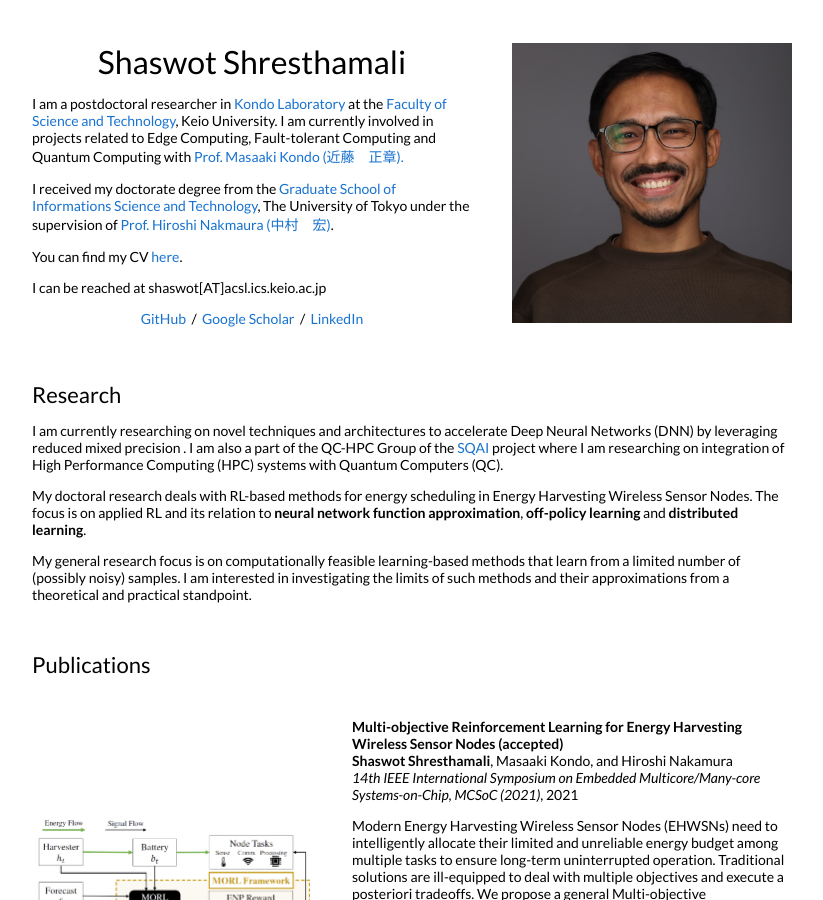
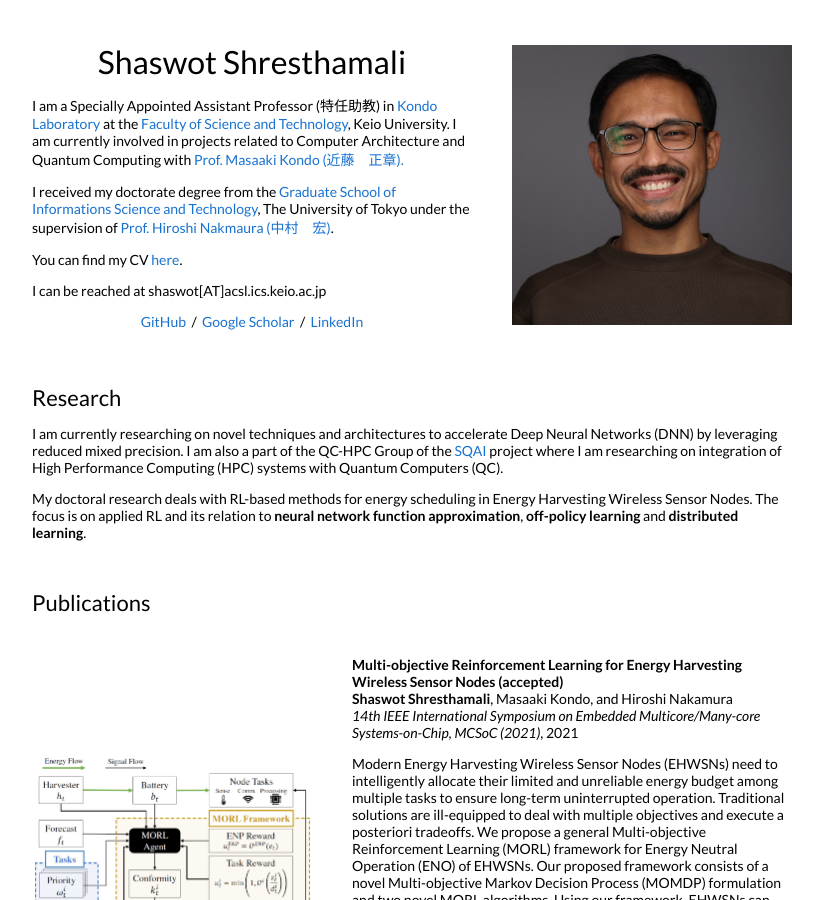
Before and after one commit to shaswot/shaswot.github.io, a Jekyll site: the page built from _posts/2021-12-21-mcsoc2021.markdown, in a window 1280 px wide and 900 px high. Shown: the whole window, without its empty margins (228-1051 px from the left). Built offline with Jekyll 4.4.1, drawn with Linux system fonts in a browser that asks for light colours.

Commit message:
Updated designation

```diff
--- a/_layouts/default.html
+++ b/_layouts/default.html
@@ -27,7 +27,7 @@
               <h1>
                 Shaswot Shresthamali
               </h1>
-              <p>I am a postdoctoral researcher in <a href="https://www.acsl.ics.keio.ac.jp">Kondo Laboratory</a> at the <a href="https://www.st.keio.ac.jp/en/">Faculty of Science and Technology</a>, Keio University. I am currently involved in projects related to Edge Computing, Fault-tolerant Computing and Quantum Computing with <a href="https://sites.google.com/view/kondo-lab/kondo">Prof. Masaaki Kondo (近藤　正章).</a>
+              <p>I am a Specially Appointed Assistant Professor (特任助教) in <a href="https://www.acsl.ics.keio.ac.jp">Kondo Laboratory</a> at the <a href="https://www.st.keio.ac.jp/en/">Faculty of Science and Technology</a>, Keio University. I am currently involved in projects related to Computer Architecture and Quantum Computing with <a href="https://sites.google.com/view/kondo-lab/kondo">Prof. Masaaki Kondo (近藤　正章).</a>
               </p>
               <p>
 				I received my doctorate degree from the <a href="https://www.i.u-tokyo.ac.jp/index_e.shtml">Graduate School of Informations Science and Technology</a>, The University of Tokyo under the supervision of <a href="http://www.hal.ipc.i.u-tokyo.ac.jp/~nakamura/index-e.html"> Prof. Hiroshi Nakmaura (中村　宏)</a>.
@@ -54,15 +54,10 @@
             <td style="padding:2.5%;width:100%;vertical-align:middle">
               <h2>Research</h2>
               <p>
-				I am currently researching on novel techniques and architectures to accelerate Deep Neural Networks (DNN) by leveraging reduced mixed precision . I am also a part of the QC-HPC Group of the <a href="https://sqai.jp/">SQAI</a> project where I am researching on integration of High Performance Computing (HPC) systems with Quantum Computers (QC).
+				I am currently researching on novel techniques and architectures to accelerate Deep Neural Networks (DNN) by leveraging reduced mixed precision. I am also a part of the QC-HPC Group of the <a href="https://sqai.jp/">SQAI</a> project where I am researching on integration of High Performance Computing (HPC) systems with Quantum Computers (QC).
 			  </p>
 			  <p>
 			  My doctoral research deals with RL-based methods for energy scheduling in Energy Harvesting Wireless Sensor Nodes. The focus is on applied RL and its relation to <b>neural network function approximation</b>, <b>off-policy learning</b> and <b>distributed learning</b>.
-			  </p>
-			  <p>
-				My general research focus is on computationally feasible learning-based methods that learn from a
-                limited number of (possibly noisy) samples. I am interested in investigating the limits
-                of such methods and their approximations from a theoretical and practical standpoint.
 			  </p>
 			  <!--
               <p>
```
